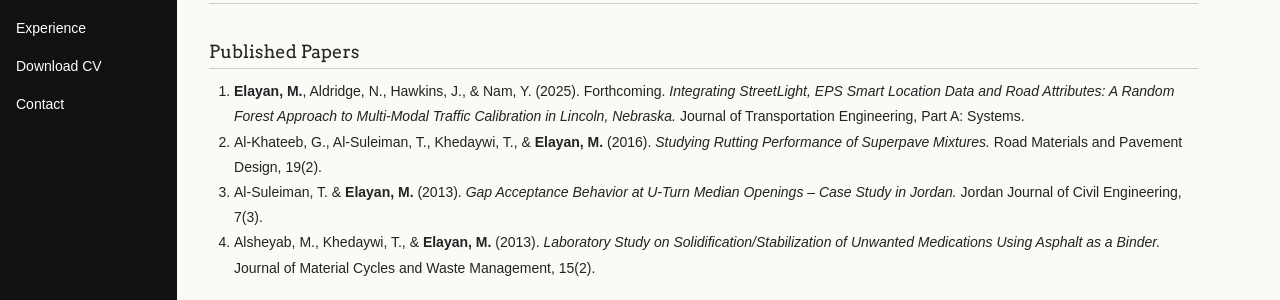
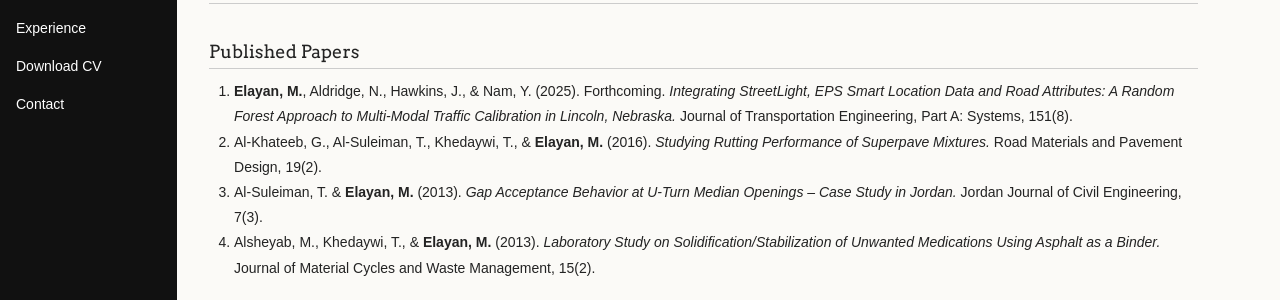
Before and after one commit to mselayan/mselayan.github.io, a Jekyll site: the page built from publications.md, in a window 1280 px wide. Shown: the part 300-600 px from the top of the page. Built offline with Jekyll 4.4.1, drawn with Linux system fonts in a browser that asks for light colours.

Commit message:
Update publications.md

```diff
--- a/publications.md
+++ b/publications.md
@@ -11,10 +11,10 @@
 ## Peer-Reviewed Journal Papers
 
 ### Published Papers
-1. **Elayan, M.**, Aldridge, N., Hawkins, J., & Nam, Y. (2025). Forthcoming. *Integrating StreetLight, EPS Smart Location Data and Road Attributes: A Random Forest Approach to Multi-Modal Traffic Calibration in Lincoln, Nebraska.* Journal of Transportation Engineering, Part A: Systems.
-2. Al-Khateeb, G., Al-Suleiman, T., Khedaywi, T., & **Elayan, M.** (2016). *Studying Rutting Performance of Superpave Mixtures.* Road Materials and Pavement Design, 19(2).
-3. Al-Suleiman, T. & **Elayan, M.** (2013). *Gap Acceptance Behavior at U-Turn Median Openings – Case Study in Jordan.* Jordan Journal of Civil Engineering, 7(3).
-4. Alsheyab, M., Khedaywi, T., & **Elayan, M.** (2013). *Laboratory Study on Solidification/Stabilization of Unwanted Medications Using Asphalt as a Binder.* Journal of Material Cycles and Waste Management, 15(2).
+1. **Elayan, M.**, Aldridge, N., Hawkins, J., & Nam, Y. (2025). Forthcoming. *Integrating StreetLight, EPS Smart Location Data and Road Attributes: A Random Forest Approach to Multi-Modal Traffic Calibration in Lincoln, Nebraska.* Journal of Transportation Engineering, Part A: Systems, 151(8).
+10. Al-Khateeb, G., Al-Suleiman, T., Khedaywi, T., & **Elayan, M.** (2016). *Studying Rutting Performance of Superpave Mixtures.* Road Materials and Pavement Design, 19(2).
+11. Al-Suleiman, T. & **Elayan, M.** (2013). *Gap Acceptance Behavior at U-Turn Median Openings – Case Study in Jordan.* Jordan Journal of Civil Engineering, 7(3).
+12. Alsheyab, M., Khedaywi, T., & **Elayan, M.** (2013). *Laboratory Study on Solidification/Stabilization of Unwanted Medications Using Asphalt as a Binder.* Journal of Material Cycles and Waste Management, 15(2).
 
 ### Under Review
 1. **Elayan, M.**, Karki, S., & Hawkins, J. (2025). *Better Safety Analyses through Smarter Data: Adding Open-Street-View and Traffic Calibrated-LBS Data to Pedestrian Crash Analysis in Lincoln, NE.* Transportation Research Record *(Under Review)*.
```
